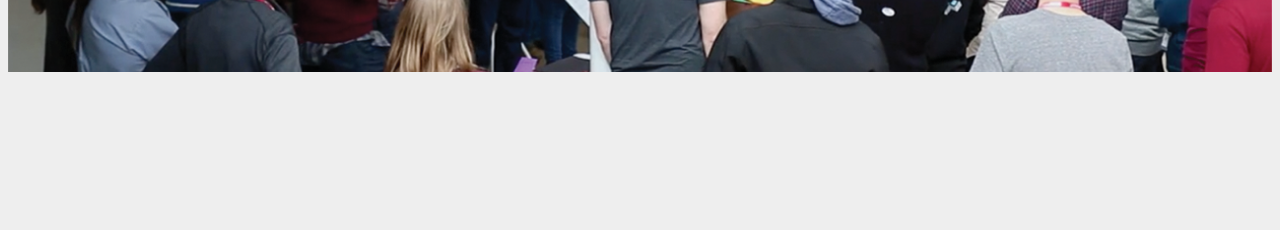
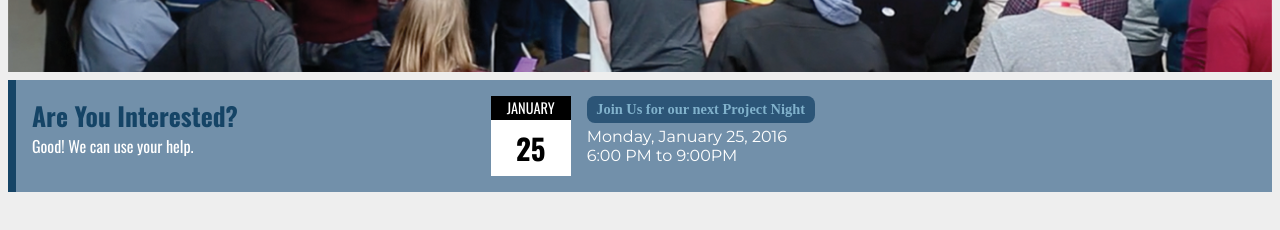
Before and after one commit to jenshurley/codefordenver-redesign, a plain HTML site: page index.html in a window 1280 px wide. Shown: the part 304-534 px from the top of the page. Drawn offline with nearby package versions, Linux system fonts and the light colour scheme; a web font is replaced by a local one.

Commit message:
added 'interested?' section

```diff
--- a/css/style.css
+++ b/css/style.css
@@ -143,3 +143,109 @@ a:hover
 .hero p a:hover {
   color: #fff;
 }
+
+/* Interested? */
+.interested
+{
+  margin-top: .5rem;
+  width: 100%;
+  background-color: #7290aa;
+  border-left: .5rem solid #154466;
+  box-sizing: border-box;
+}
+
+.interested-title
+{
+  padding: 1rem;
+  flex-grow:1;
+}
+
+.interested-title h1
+{
+  margin: 0;
+  font-family: "Oswald", sans-serif;
+  font-weight: bolder;
+  color: #154466;
+  font-size: 1.6rem;
+}
+
+.interested-title h2
+{
+  margin: 0;
+  font-family: "Oswald", sans-serif;
+  font-weight: 500;
+  color: #fff;
+  font-size: 1rem;
+}
+
+.interested-calendar
+{
+  padding: 1rem;
+  flex-grow:2;
+}
+
+.calendar-date
+{
+    height: 5rem;
+    width: 5rem;
+}
+
+.calendar-date .month
+{
+  font-family: "Oswald", sans-serif;
+  font-size: .9rem;
+  text-align: center;
+  text-transform: uppercase;
+  color: #fff;
+  background-color: #000;
+  width: 100%;
+  height:1.5rem;
+  line-height: 1.5rem;
+}
+
+.calendar-date .day
+{
+  font-family: "Oswald", sans-serif;
+  font-size: 1.8rem;
+  font-weight: bold;
+  text-align: center;
+  color:#000;
+  background-color: #fff;
+  width: 100%;
+  height: 3.5rem;
+  line-height: 3.5rem;
+}
+
+.calendar-text
+{
+    margin-left: 1rem;
+    flex-grow:
+}
+
+.meetup-btn {
+  display: inline-block;
+  font-family: "Enriqueta", serif;
+  font-size: .9rem;
+  font-weight: bold;
+  background: #3498db;
+  border-radius: 8px;
+  color: #81b2cc;
+  background: #2c5577;
+  padding: .3rem .6rem;
+  text-decoration: none;
+  transition: background-color 1s;
+}
+
+.meetup-btn:hover {
+  background: #fff;
+  text-decoration: none;
+}
+
+.calendar-text .date
+{
+  font-family: "Montserrat", sans-serif;
+  font-size: 1rem;
+  color: #fff;
+  margin-bottom: 0;
+  margin-top: .3rem;
+}
--- a/index.html
+++ b/index.html
@@ -30,6 +30,27 @@
   </div>
 </section>
 
+<section class="interested">
+  <div class="flexgrid-row">
+    <div class="interested-title">
+      <h1>Are You Interested?</h1>
+      <h2>Good! We can use your help.</h2>
+    </div>
+    <div class="interested-calendar">
+        <div class="flexgrid-row">
+          <div class="calendar-date">
+            <div class="month">January</div>
+            <div class="day">25</div>
+          </div>
+          <div class="calendar-text">
+            <a href="#" class="meetup-btn">Join Us for our next Project Night</a>
+            <p class="date">Monday, January 25, 2016<br />6:00 PM to 9:00PM</p>
+          </div>
+        </div>
+    </div>
+  </div>
+</section>
+
 </main>
 <footer></footer>
 </body>
```
